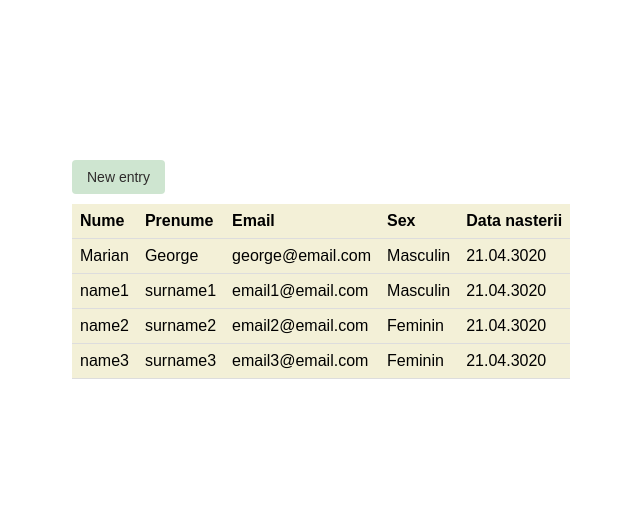
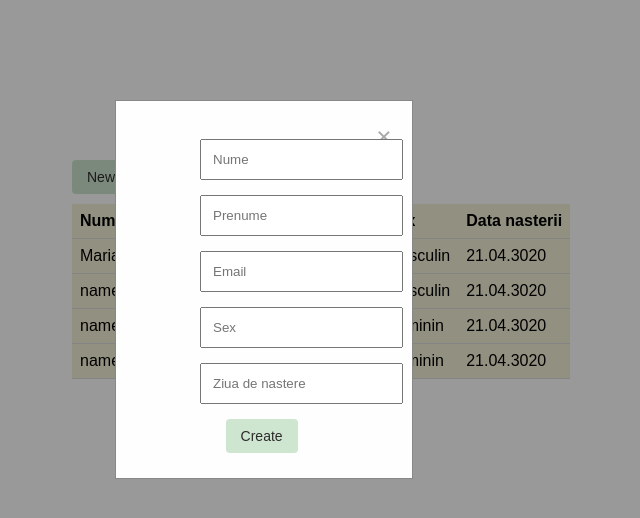
Before and after one commit to GeorgeMarianPrincipal33/content-management-system, a plain HTML site: page index.html in a window 1280 px wide. Both pictures are taken after a click on the button "New entry". Shown: the whole page, without its empty margins (376-1016 px from the left). Drawn offline with Linux system fonts and the light colour scheme.

Commit message:
create modal form for creating new entry

```diff
--- a/index.html
+++ b/index.html
@@ -8,9 +8,46 @@
         <link rel="stylesheet" href="https://fonts.googleapis.com/icon?family=Material+Icons">
         <title>CMS</title>
     </head>
+
     <body>
+        <div id="myModal" class="modal">
+
+            <!-- Modal content -->
+            <div class="modal-content">
+              <span class="close" onclick="closeModal()">&times;</span><br>
+
+              <form class="modal-form">
+                <div>
+                    <input type="text" id="new-name" name="new-name" placeholder="Nume">
+                </div>
+
+                <div>
+                    <input type="text" id="new-surname" name="new-surname" placeholder="Prenume">
+                </div>
+
+                <div>
+                    <input type="text" id="new-email" name="new-email" placeholder="Email">
+                </div>
+
+                <div>
+                    <input type="text" id="new-gender" name="new-gender" placeholder="Sex">
+                </div>
+
+                <div>
+                    <input type="text" id="new-birthdate" name="new-birthdate" placeholder="Ziua de nastere">
+                </div>
+
+                <div>
+                    <button class="btn-newentry">Create</button>
+                </div>
+
+            </form>
+            </div>
+
+          </div>
+
         <div class="center">
-            <button class="btn-newentry">New entry</button>
+            <button class="btn-newentry" onclick="openModal()">New entry</button>
 
             <table id='entries'>
                 <tr>
--- a/index.js
+++ b/index.js
@@ -43,3 +43,15 @@ function tableCreate(){
     }
 }
 tableCreate();
+
+function openModal(){
+    var modal = document.getElementById("myModal");
+
+    modal.style.display = "block";
+}
+
+function closeModal(){
+    var modal = document.getElementById("myModal");
+
+    modal.style.display = "none";
+}
--- a/style.css
+++ b/style.css
@@ -34,6 +34,54 @@ tr:hover{
   background-color: #F7D59C;
 }
 
-/* tr:nth-child(even) {
-  background-color: #38A3A5;
-} */
+.modal {
+  display: none; /* Hidden by default */
+  position: fixed; /* Stay in place */
+  z-index: 1; /* Sit on top */
+  padding-top: 100px; /* Location of the box */
+  left: 0;
+  top:0;
+  width: 100%; /* Full width */
+  height: 100%; /* Full height */
+  overflow: auto; /* Enable scroll if needed */
+  background-color: rgb(0,0,0); /* Fallback color */
+  background-color: rgba(0,0,0,0.4); /* Black w/ opacity */
+}
+
+/* Modal Content */
+.modal-content {
+  background-color: #fefefe;
+  margin: auto;
+  padding: 20px;
+  border: 1px solid #888;
+  width: 20%;
+}
+
+.modal-form {
+  position: relative;
+  top: 20%;
+  left: 35%;
+  margin: auto;
+}
+
+input {
+  position: relative;
+  left: -10%;
+  padding: 11px;
+  margin-bottom: 15px;
+}
+
+/* The Close Button */
+.close {
+  color: #aaaaaa;
+  float: right;
+  font-size: 28px;
+  font-weight: bold;
+}
+
+.close:hover,
+.close:focus {
+  color: #000;
+  text-decoration: none;
+  cursor: pointer;
+}
```
